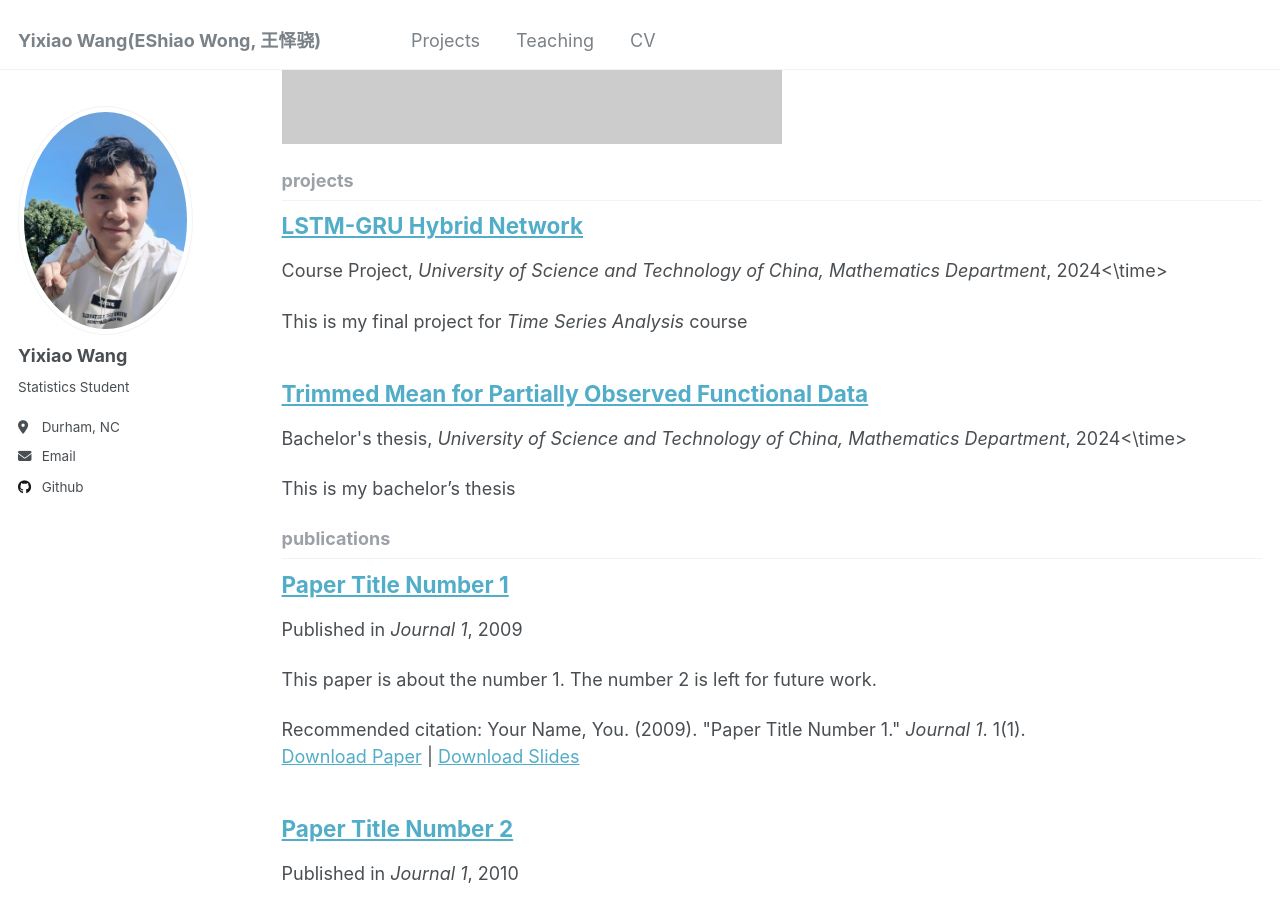
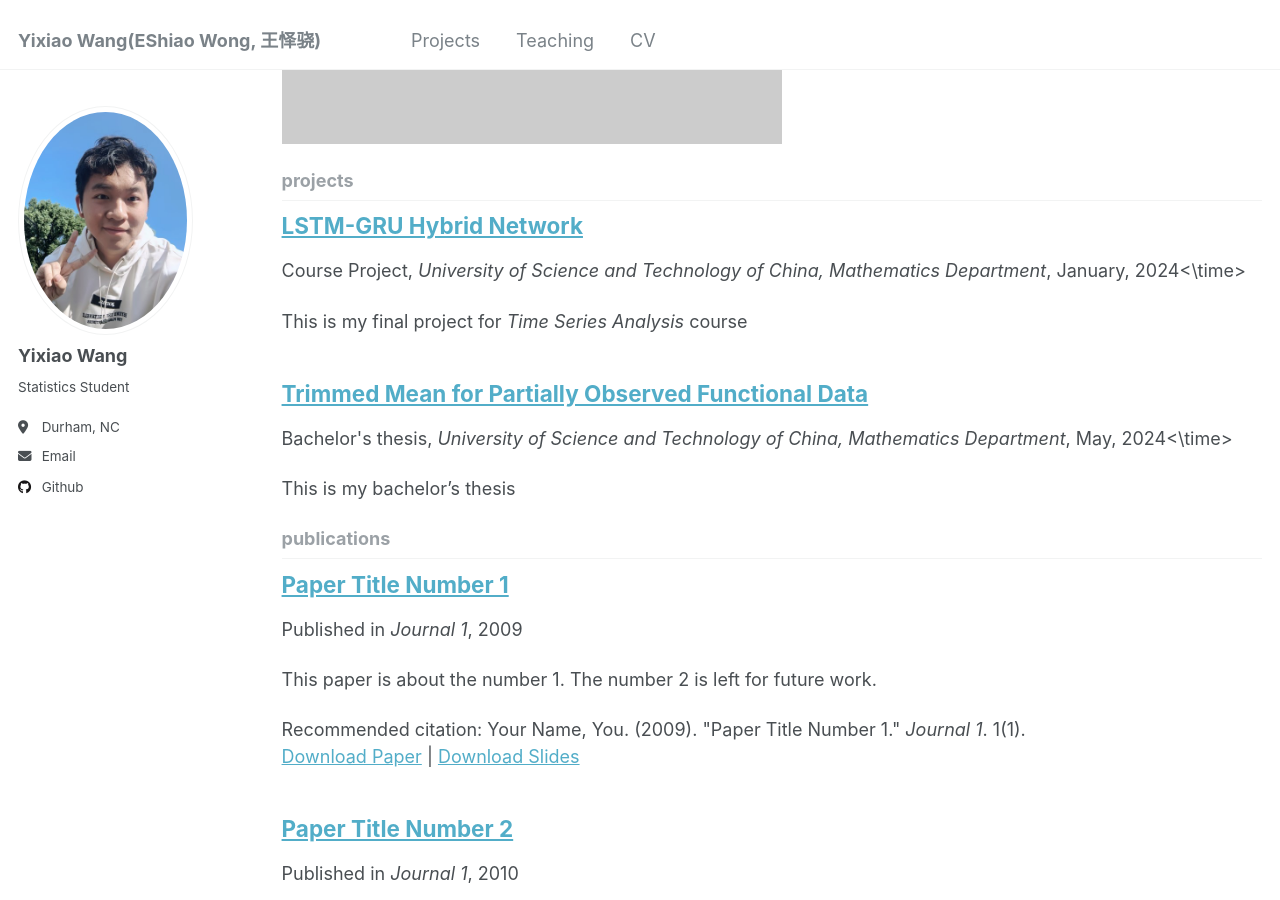
Before and after one commit to Yixiao-Wang-Stats/Yixiao-Wang-Stats.github.io, a Jekyll site: the page built from _pages/collection-archive.html, in a window 1280 px wide and 900 px high, scrolled down 948 px. Built offline with Jekyll 4.4.1, drawn with Linux system fonts in a browser that asks for light colours; nearby versions of some CDN libraries; library files that are not in the unit come from our copies; a script that is not in the unit is left out; some of the changed text lies outside the part shown.

Commit message:
Update archive-single.html

```diff
--- a/_includes/archive-single.html
+++ b/_includes/archive-single.html
@@ -39,7 +39,7 @@
     {% endif %}
 
         {% if post.collection == 'teaching' or post.collection == 'projects'%}
-          <p> {{ post.type }}, <i>{{ post.venue }}</i>, <time datetime="{{ post.date | default: "1900-01-01" | date_to_xmlschema }}">{{ post.date | default: "1900-01-01" | date: "%Y" }}<\time> </p>
+          <p> {{ post.type }}, <i>{{ post.venue }}</i>, <time datetime="{{ post.date | default: "1900-01-01" | date_to_xmlschema }}">{{ post.date | default: "1900-01-01" | date: "%B, %Y" }}<\time> </p>
         {% elsif post.collection == 'publications' %}
           <p>Published in <i>{{ post.venue }}</i>, {{ post.date | default: "1900-01-01" | date: "%Y" }} </p>
         {% elsif post.date %}
```
